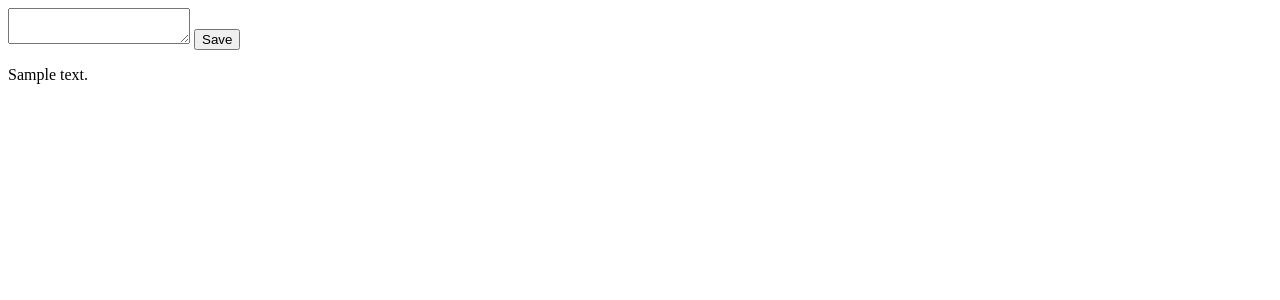
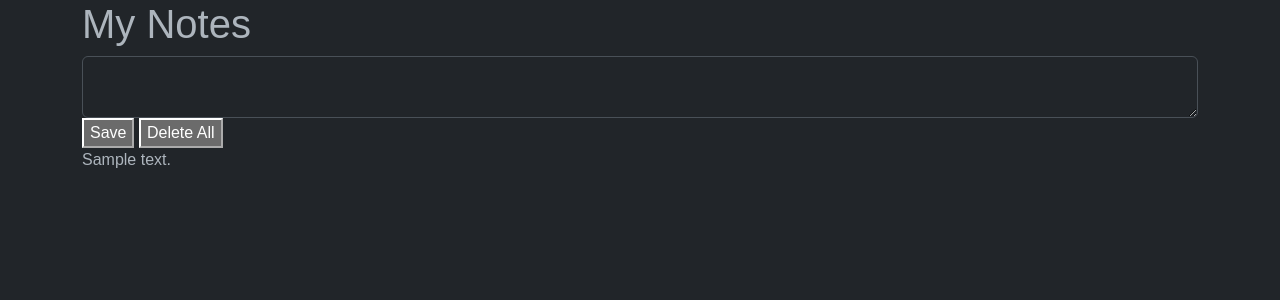
Before and after one commit to taimoorzulfiqar/note-taking-app, a Flask app: page / in a window 1280 px wide. Shown: the top 300 px of the page. Run offline with Flask 3, Linux system fonts and the light colour scheme; tables that the repository leaves empty hold one stand-in row (values such as "Sample post").

Commit message:
adding delete option

```diff
--- a/app.py
+++ b/app.py
@@ -1,5 +1,5 @@
 from flask import Flask, render_template, request
-from database import init_db, save_note, get_notes
+from database import init_db, save_note, get_notes, delete_all_notes
 
 app = Flask(__name__)
 init_db()
@@ -7,7 +7,10 @@
 @app.route("/", methods=["GET", "POST"])
 def home_page():
     if request.method == "POST":
-        save_note(request.form["note"])
+        if request.form["action"] == "save":
+            save_note(request.form["note"])
+        elif request.form["action"] == 'delete':
+            delete_all_notes()
     notes = get_notes()
     return render_template("index.html", notes=notes)
 
--- a/database.py
+++ b/database.py
@@ -21,3 +21,10 @@
     results = cursor.fetchall()
     conn.close()
     return results
+
+def delete_all_notes():
+    conn = sqlite3.connect("notes.db")
+    cursor = conn.cursor()
+    cursor.execute("delete from notes")
+    conn.commit()
+    conn.close()
--- a/templates/index.html
+++ b/templates/index.html
@@ -1,15 +1,23 @@
-<!DOCTYPE html>
-
-<head>
+<!doctype html>
+<html data-bs-theme="dark">
+    <head>
     <title>Homepage</title>
+    <link href="https://fonts.googleapis.com/css2?family=Inter:wght@400;700&display=swap" rel="stylesheet">
+    <link href="https://cdn.jsdelivr.net/npm/bootstrap@5.3.0/dist/css/bootstrap.min.css" rel="stylesheet">
 </head>
 
-<body>
-    <form action="/" method="POST">
-         <textarea name="note"></textarea>
-         <button>Save</button>
+<body style="font-family: 'Poppins', sans-serif;">
+    <div class="container">
+        <h1>My Notes</h1>
+        <form action="/" method="POST">
+     <textarea name="note" class="form-control"></textarea>
+         <button name="action" value="save">Save</button>
+        <button name="action" value="delete">Delete All</button>
     </form>
     {% for note in notes %}
             <p>{{ note[1] }}</p>
         {% endfor %}
+        </div>
+
 </body>
+</html>
```
